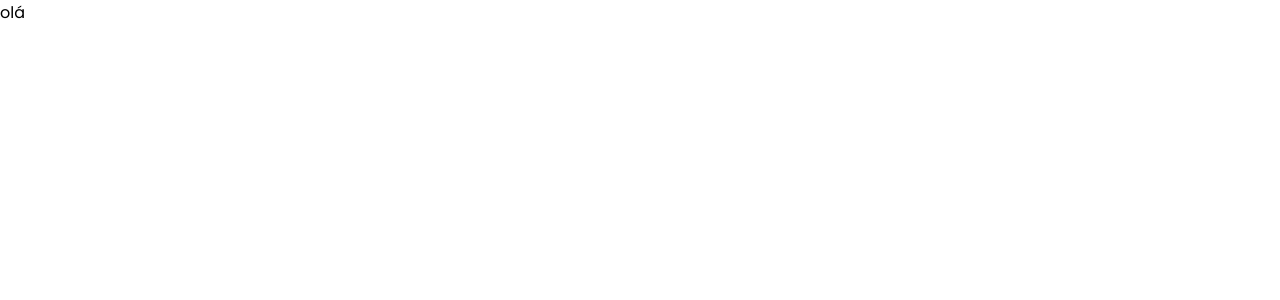
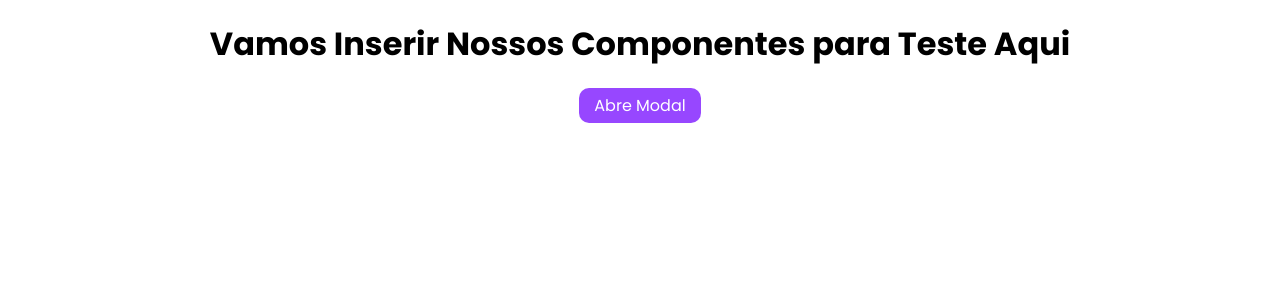
Before and after one commit to matheuscarvalheira/confiaeduca, a Next.js app: page / in a window 1280 px wide. Shown: the top 300 px of the page. Built offline with nearby package versions, Linux system fonts and the light colour scheme.

Commit message:
Modal Component

```diff
--- /dev/null
+++ b/src/components/modal/index.tsx
@@ -0,0 +1,18 @@
+import { ReactNode } from "react";
+import * as S from './styles';
+import { ModalProps } from "./props";
+
+export const Modal = ({ isOpen, handleOpen, children }: ModalProps): ReactNode => {
+  return (
+    <S.Modal $open={isOpen}>
+      <S.ModalBox>
+        <S.Header>
+          <S.CloseIcon src='./svg/close-icon.svg' onClick={() => handleOpen(false)}/>
+        </S.Header>
+        <S.Body>
+          {children}
+        </S.Body>
+      </S.ModalBox>
+    </S.Modal>
+  )
+}
--- /dev/null
+++ b/src/components/modal/props.ts
@@ -0,0 +1,7 @@
+import { ReactNode } from "react";
+
+export interface ModalProps {
+  isOpen: boolean;
+  handleOpen: (open: boolean) => void;
+  children: ReactNode;
+}
--- /dev/null
+++ b/src/components/modal/styles.ts
@@ -0,0 +1,44 @@
+import styled from "styled-components";
+
+export const Modal = styled.div<{ $open: boolean }>`
+  background-color: ${({theme}) => theme.shadowBlack};
+  width: 100vw;
+  height: 100vh;
+  position: fixed;
+  top: 0;
+  left: 0;
+  z-index: 2;
+  display: ${({$open}) => $open ? 'flex' : 'none'};
+  align-items: center;
+  justify-content: center;
+`
+
+export const ModalBox = styled.div`
+  width: 530px;
+  height: 245px;
+  background-color: ${({theme}) => theme.white};
+  border-radius: 10px;
+  padding: 18px;
+
+  @media (max-width: 900px) {
+    width: 90%;
+    height: 50%;
+    padding: 12px;
+  }
+`
+
+export const Header = styled.div`
+  width: 100%;
+  display: flex;
+  justify-content: flex-end;
+  margin-bottom: 15px;
+`;
+
+export const Body = styled.div`
+  width: 100%;
+  padding: 0px 20px;
+`;
+
+export const CloseIcon = styled.img`
+  cursor: pointer;
+`;
--- a/src/styles/theme.ts
+++ b/src/styles/theme.ts
@@ -2,6 +2,7 @@ import 'styled-components';
 
 export const theme = {
   black: '#000000',
+  shadowBlack: '#00000070',
   greenScreamin: '#86FF73',
   indigoLavander: '#9747FF',
   begonia: '#FF7373',
--- a/src/templates/home/index.tsx
+++ b/src/templates/home/index.tsx
@@ -1,9 +1,36 @@
-import { FC } from "react";
+import { Modal } from "@/components/modal";
+import { theme } from "@/styles/theme";
+import { FC, useState } from "react";
 
 export const HomeTemplate: FC = () => {
+  const [modalIsOpen, setModalIsOpen] = useState(false);
+
   return (
-    <div>
-      olá
+    <div
+      style={{
+        display: 'flex',
+        flexDirection: 'column',
+        alignItems: 'center',
+        textAlign: 'center'
+      }}
+    >
+      <h1 style={{ padding: '20px' }}>Vamos Inserir Nossos Componentes para Teste Aqui</h1>
+
+      <button
+        onClick={() => setModalIsOpen(true)}
+        style={{
+          backgroundColor: theme.indigoLavander,
+          color: theme.white,
+          padding: '5px 15px',
+          borderRadius: '10px'
+        }}
+      >
+        Abre Modal
+      </button>
+
+      <Modal isOpen={modalIsOpen} handleOpen={setModalIsOpen}>
+        <p>Teste Modal Ok!</p>
+      </Modal>
     </div>
-  )
-}
+  );
+};
```
Also changed, not shown: public/svg/close-icon.svg (added).
